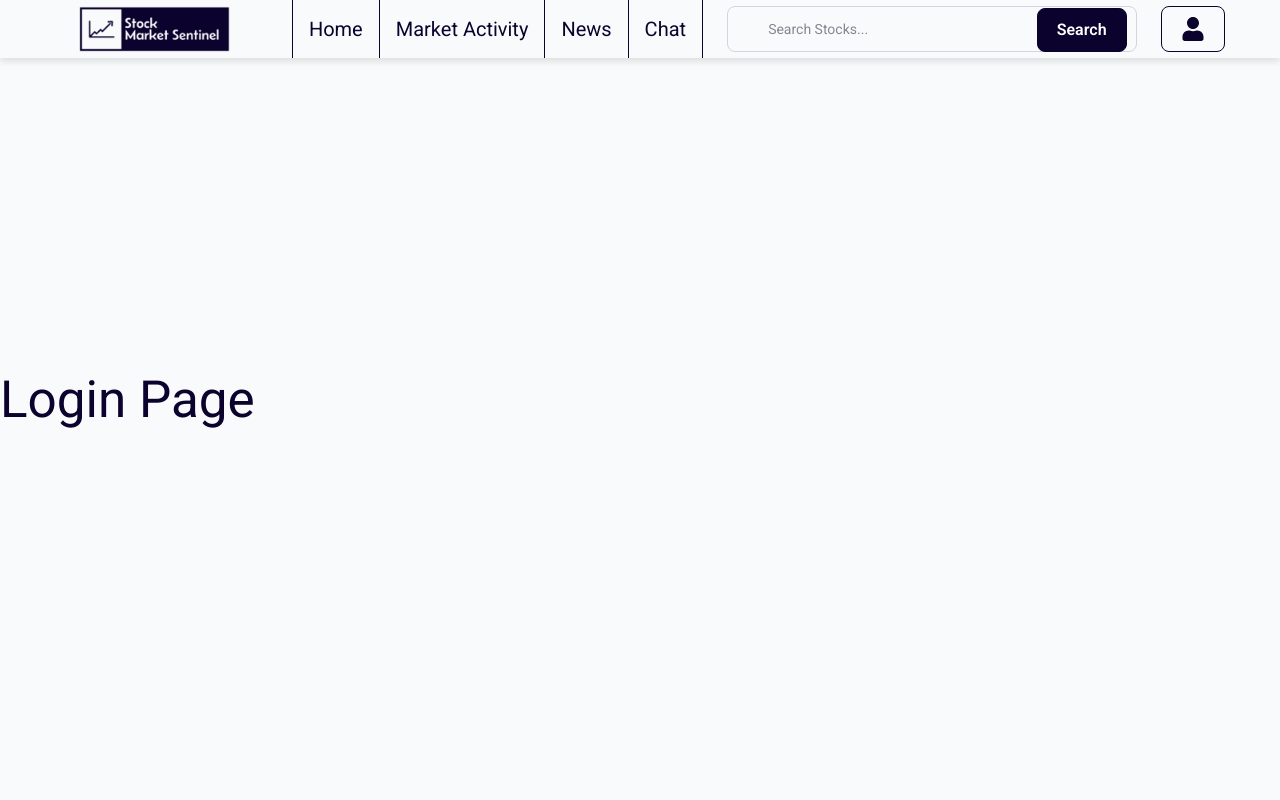
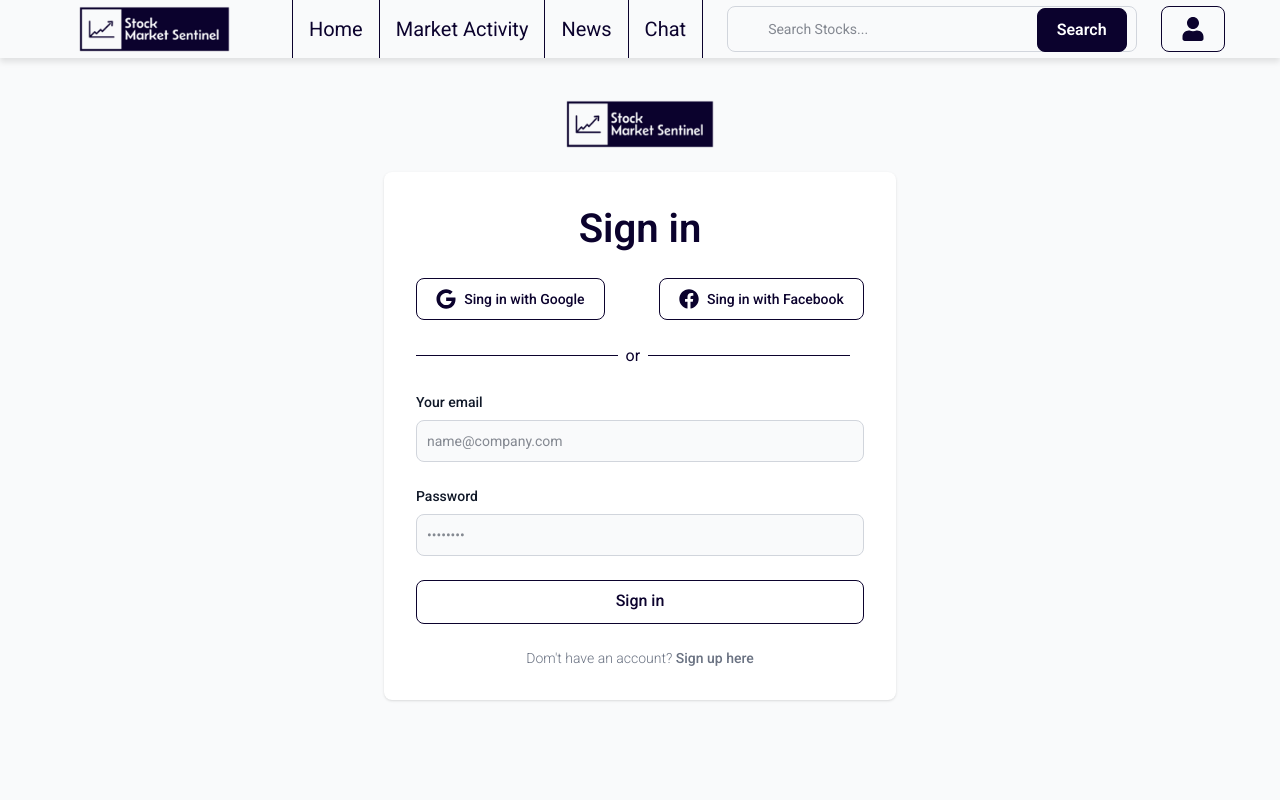
Before and after one commit to barrera77/SODV1253-final-project, a React (Vite) app: page /login in a window 1280 px wide. Shown: the top 800 px of the page. Built offline with nearby package versions, Linux system fonts and the light colour scheme.

Commit message:
Completed Sign In Page

```diff
--- a/src/pages/LoginPage.tsx
+++ b/src/pages/LoginPage.tsx
@@ -1,10 +1,96 @@
-import React from "react";
+import { Link } from "react-router-dom";
+import { stockMarketLogo } from "../assets";
+import { auth } from "../Services/fireBaseConfig";
+import { FaFacebook, FaGoogle } from "react-icons/fa";
 
 const LoginPage = () => {
   return (
-    <div>
-      <h1>Login Page</h1>
-    </div>
+    <>
+      <section className="w-full md:container m-auto">
+        <div className="flex flex-col items-center justify-center px-6 py-8 mx-auto md:h-screen lg:py-0 ">
+          <Link to="/" className="flex items-center mb-6 lg:w-[20%]">
+            <img
+              className="xl:w-[60%] h-[3rem] m-auto"
+              src={stockMarketLogo}
+              alt="logo"
+            ></img>
+          </Link>
+          <div className="w-full bg-white rounded-lg shadow dark:border md:mt-0 sm:max-w-lg xl:p-0">
+            <div className="p-4 space-y-4 md:space-y-6 sm:p-8">
+              <h2 className="text-[27px] md:text-[40px] font-semibold leading-tight">
+                Sign in
+              </h2>
+
+              <div className="flex md:justify-between md:flex-row flex-col gap-3">
+                <button className="flex gap-2 items-center justify-center border border-[#0b022d] hover:bg-[#0b022d] hover:text-[#fff]">
+                  <FaGoogle className="text-xl" />
+                  <span className="text-sm">Sing in with Google</span>
+                </button>
+                <button className="flex gap-2 items-center justify-center border border-[#0b022d] hover:bg-[#0b022d] hover:text-[#fff]">
+                  <FaFacebook className="text-xl" />
+                  <span className="text-sm">Sing in with Facebook</span>
+                </button>
+              </div>
+              <div className="flex items-center gap-2">
+                <div className="border-b w-[45%]"></div>
+                <div className="">or</div>
+                <div className="border-b w-[45%]"></div>
+              </div>
+              <form className="space-y-4 md:space-y-6" action="#">
+                <div>
+                  <label
+                    htmlFor="email"
+                    className="block mb-2 text-sm text-start font-medium text-gray-900 dark:text-white"
+                  >
+                    Your email
+                  </label>
+                  <input
+                    type="email"
+                    name="email"
+                    id="email"
+                    className="bg-gray-50 border border-gray-300 text-gray-900 text-sm rounded-lg focus:ring-primary-600 focus:border-primary-600 block w-full p-2.5 dark:bg-gray-700 dark:border-gray-600 dark:placeholder-gray-400 dark:text-white dark:focus:ring-blue-500 dark:focus:border-blue-500"
+                    placeholder="name@company.com"
+                    required
+                  />
+                </div>
+                <div>
+                  <label
+                    htmlFor="password"
+                    className="block mb-2 text-sm text-start font-medium text-gray-900 dark:text-white"
+                  >
+                    Password
+                  </label>
+                  <input
+                    type="password"
+                    name="password"
+                    id="password"
+                    placeholder="••••••••"
+                    className="bg-gray-50 border border-gray-300 text-gray-900 text-sm rounded-lg focus:ring-primary-600 focus:border-primary-600 block w-full p-2.5 dark:bg-gray-700 dark:border-gray-600 dark:placeholder-gray-400 dark:text-white dark:focus:ring-blue-500 dark:focus:border-blue-500"
+                    required
+                  />
+                </div>
+
+                <button
+                  type="submit"
+                  className="w-full border border-[#0b022d] hover:bg-[#0b022d] hover:text-[#fff] focus:ring-4 focus:outline-none focus:ring-primary-300 font-medium rounded-lg text-sm px-5 py-2.5 text-center dark:bg-primary-600 dark:hover:bg-primary-700 dark:focus:ring-primary-800"
+                >
+                  Sign in
+                </button>
+                <p className="text-sm font-light text-gray-500 dark:text-gray-400">
+                  Dom't have an account?{" "}
+                  <Link
+                    to="/signup"
+                    className="font-medium text-primary-600 hover:underline dark:text-primary-500"
+                  >
+                    Sign up here
+                  </Link>
+                </p>
+              </form>
+            </div>
+          </div>
+        </div>
+      </section>
+    </>
   );
 };
 
--- a/src/pages/SignUpPage.tsx
+++ b/src/pages/SignUpPage.tsx
@@ -30,6 +30,11 @@ const SignUpPage = () => {
                   <FaFacebook className="text-xl" />
                   <span className="text-sm">Sing up with Facebook</span>
                 </button>
+              </div>
+              <div className="flex items-center gap-2">
+                <div className="border-b w-[45%]"></div>
+                <div className="">or</div>
+                <div className="border-b w-[45%]"></div>
               </div>
               <form className="space-y-4 md:space-y-6" action="#">
                 <div>
@@ -129,12 +134,12 @@ const SignUpPage = () => {
                 </button>
                 <p className="text-sm font-light text-gray-500 dark:text-gray-400">
                   Already have an account?{" "}
-                  <a
-                    href="#"
+                  <Link
+                    to="/login"
                     className="font-medium text-primary-600 hover:underline dark:text-primary-500"
                   >
                     Login here
-                  </a>
+                  </Link>
                 </p>
               </form>
             </div>
```
